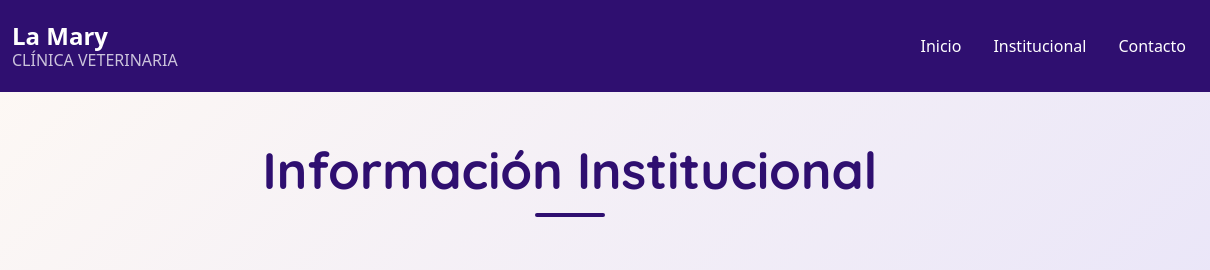
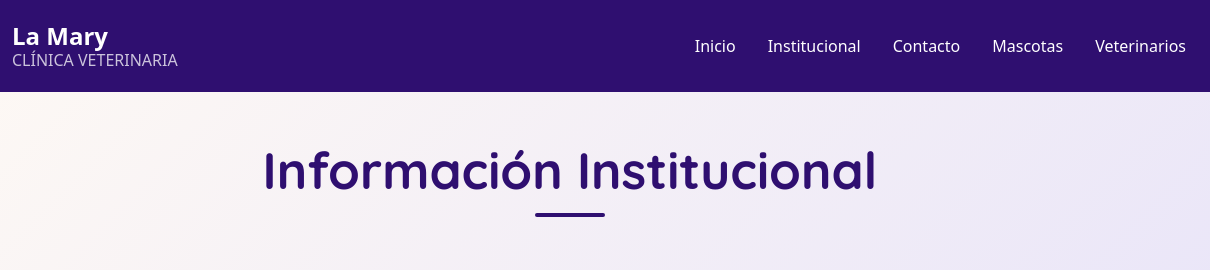
Before and after one commit to munozbrisa110-source/IDW_Gupo_23_3er, a website built with Vite: page institucional.html in a window 1280 px wide. Shown: the top 270 px of the page, 70-1280 px from the left. Built offline with nearby package versions, Linux system fonts and the light colour scheme; a web font is replaced by a local one.

Commit message:
12 oct 2026, 0:28

```diff
--- a/institucional.html
+++ b/institucional.html
@@ -34,6 +34,9 @@
                 <li class="nav-item"> <a href="index.html" class="nav-link text-white">Inicio</a> </li>
                 <li class="nav-item"> <a href="institucional.html" class="nav-link text-white">Institucional</a> </li>
                 <li class="nav-item"> <a href="contactos.html" class="nav-link text-white">Contacto</a> </li>
+                <li class="nav-item"> <a href="mascotas.html" class="nav-link text-white">Mascotas</a> </li>
+                <li class="nav-item"> <a href="veterinarios.html" class="nav-link text-white">Veterinarios</a> </li>
+
             </ul>
         </div>
     </nav>
```
